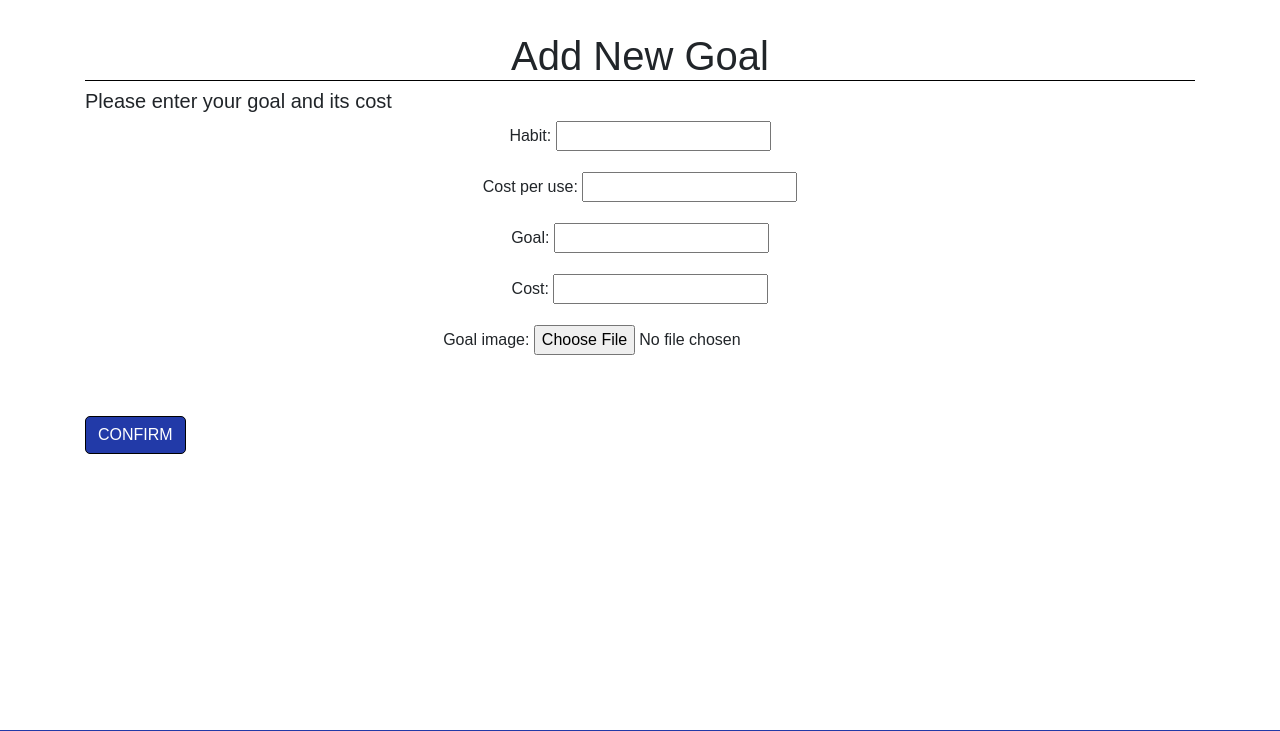
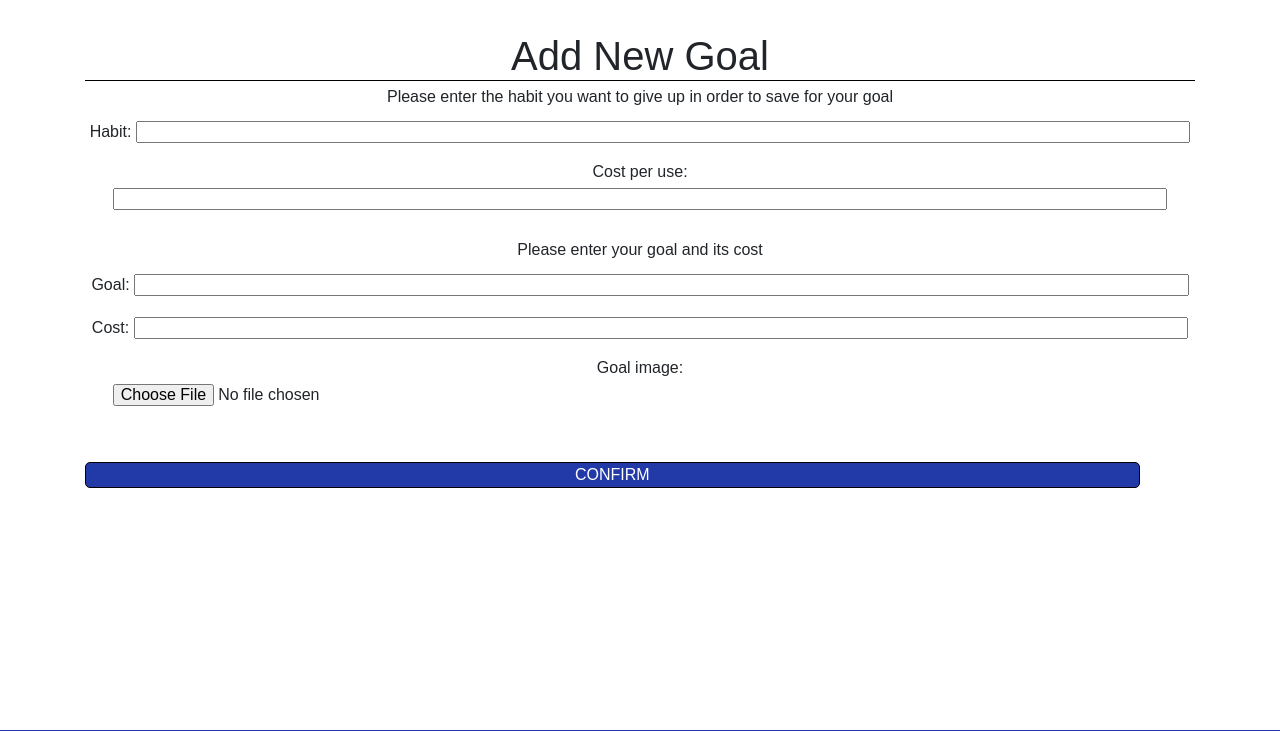
Before and after one commit to nlimtung/financialhackathon, a Django app: page /habits/create/ in a window 1280 px wide. Shown: the top 731 px of the page. Run offline with Django 4.2, Linux system fonts and the light colour scheme; the visitor is signed in with stand-in values (Sample User, id 1); some libraries are stand-ins or nearby versions; some web fonts are replaced.

Commit message:
fixing add page

```diff
--- a/main_app/models.py
+++ b/main_app/models.py
@@ -2,11 +2,18 @@
 from django.db import models
 from django.urls import reverse
 from django.contrib.auth.models import User
+from django.utils.safestring import mark_safe
+
 # Create your models here.
 
 class Habit (models.Model):
     habit_item = models.CharField(verbose_name=u"Habit", max_length = 50, )
-    habit_cost = models.FloatField("Cost per use")
+    habit_cost = models.FloatField("Cost per use",
+          help_text = mark_safe((
+            '<p> </br>Please enter your goal and its cost</p>'
+        ))
+
+    )
     item = models.CharField(verbose_name=u"Goal", max_length = 50)
     item_cost = models.FloatField("Cost")
     initial_item_cost = models.FloatField("initial cost", null=True)
--- a/main_app/static/css/base.css
+++ b/main_app/static/css/base.css
@@ -1,3 +1,5 @@
+
+
 main {
     font-family: 'Fira Sans Condensed', sans-serif;
 }
@@ -71,6 +73,17 @@
     bottom:0;
     right:0;
     font-family: Arial, Helvetica, sans-serif;
+}
+
+.addpage {
+    line-height: 1;
+
+}
+
+.addpage form input {
+    width: 95%;
+    padding:0;
+
 }
 
 
--- a/main_app/templates/main_app/habit_form.html
+++ b/main_app/templates/main_app/habit_form.html
@@ -1,8 +1,10 @@
 {% extends 'base.html' %}
 
+
 {% block content %}
+<div class = "addpage">
 <h1 class = "main-page_h1">Add New Goal</h1>
-<h5>Please enter your goal and its cost</h5>
+<p>Please enter the habit you want to give up in order to save for your goal</p>
   <form action="" method="post" enctype="multipart/form-data">
     {% csrf_token %}
     <table>
@@ -10,5 +12,5 @@
     </table>
     <input type="submit" value="CONFIRM" id = blue_button class="btn">
   </form>
-
+</div>
 {% endblock %}
```
Also changed, not shown: main_app/migrations/0004_alter_habit_habit_cost.py (added), main_app/migrations/0005_alter_habit_habit_cost.py (added).
